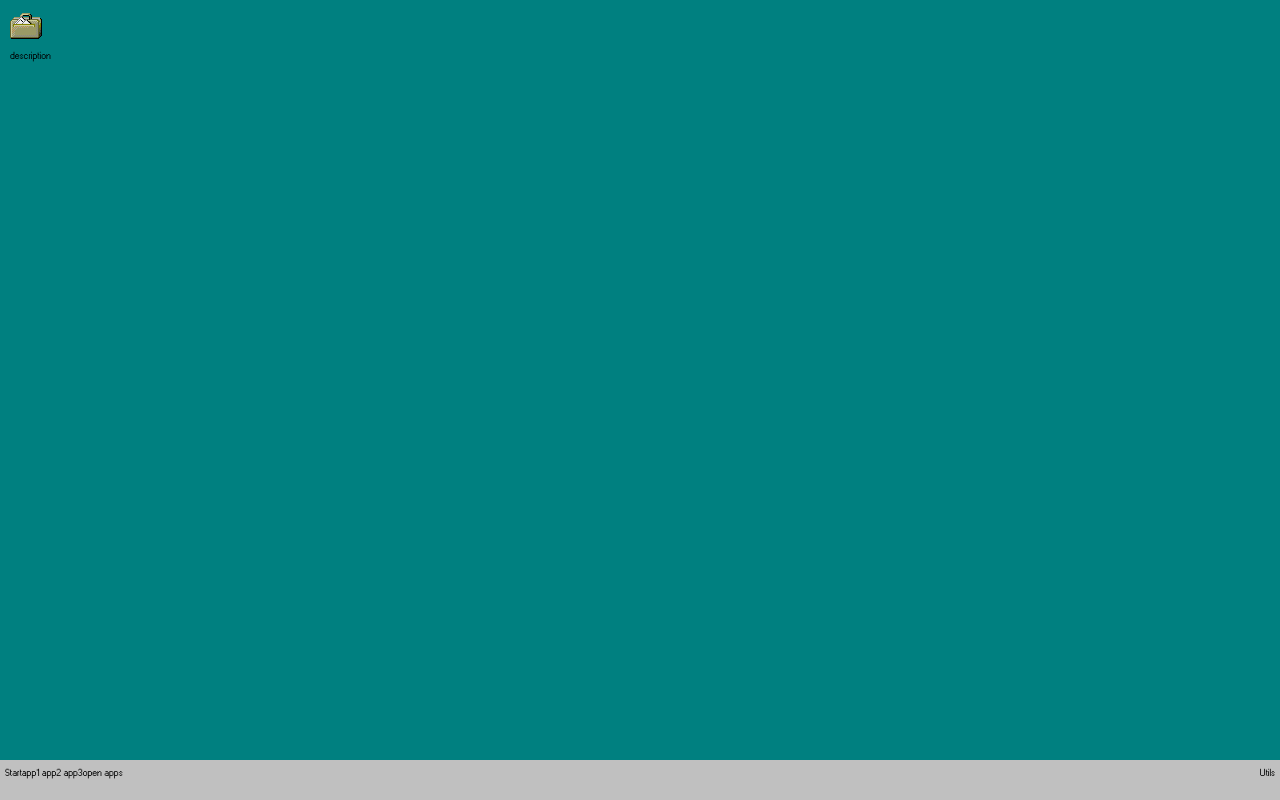
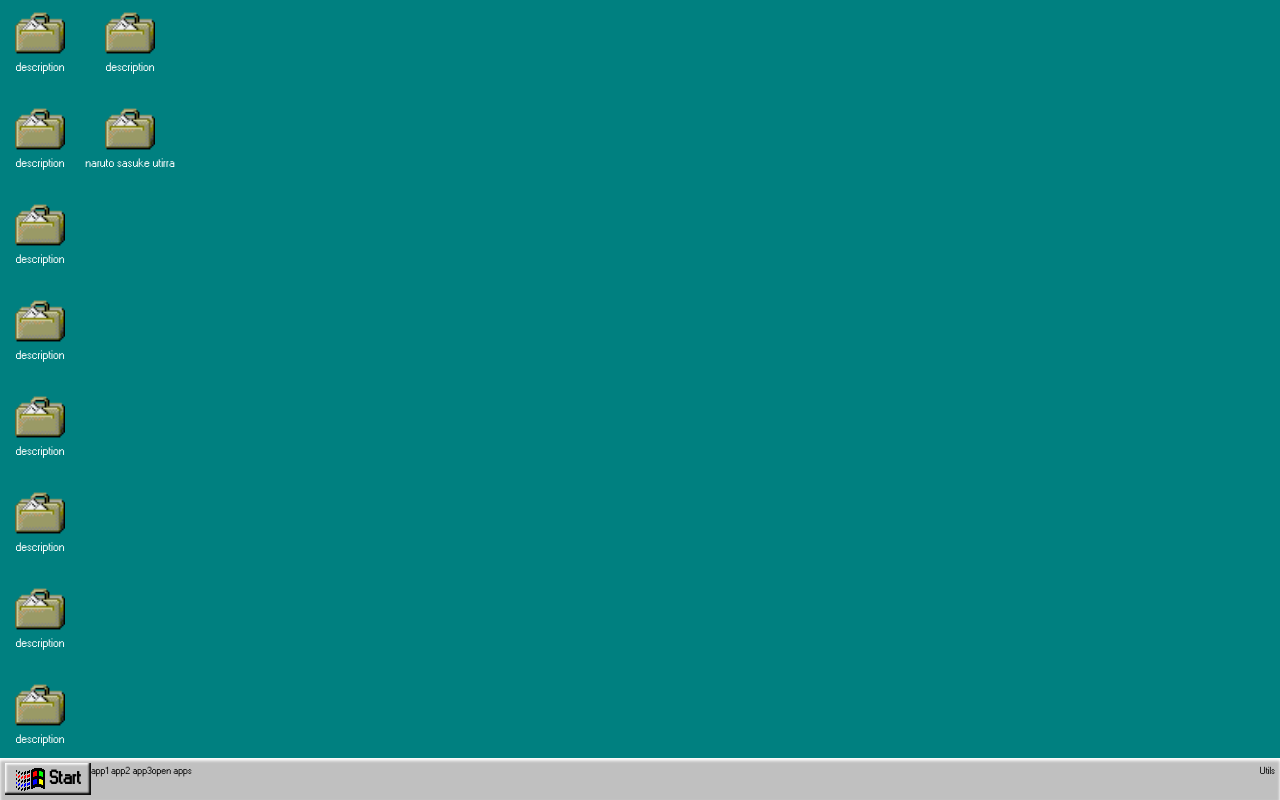
Before and after one commit to Roberson-Andrade/windows98-app, a website built with webpack: page src/template.html in a window 1280 px wide. Built offline with nearby package versions, Linux system fonts and the light colour scheme.

Commit message:
Win btn and grid layout done

```diff
--- a/src/scss/abstract/_variables.scss
+++ b/src/scss/abstract/_variables.scss
@@ -1,2 +1,4 @@
 $color-primary: #C0C0C0;
 $backgroud-color: #008080;
+
+$font-size-icon: 1.2rem
--- a/src/scss/layout/_toolbar.scss
+++ b/src/scss/layout/_toolbar.scss
@@ -5,8 +5,29 @@
     display: flex;
     padding: .5rem;
 
+    box-shadow:
+            inset 0px 2px 3px #fff,
+            inset 0px 3px 3px #dfdfdf;
+
     &__startBtn {
+        display: flex;
+        align-items: center;
+        padding: 0 1rem 0 1rem;
 
+        box-shadow:
+            inset -2px -2px 2px #0a0a0a,
+            inset 1px 1px 2px #fff,
+            inset -2px -2px 2px grey,
+            inset 2px 2px 2px #dfdfdf;
+
+        &__icon {
+            margin-right: .2rem;
+        }
+
+        &__text {
+            font-size: 1.9rem;
+            font-weight: 800;
+        }
     }
 
     &__apps {
--- a/src/scss/layout/_workspace.scss
+++ b/src/scss/layout/_workspace.scss
@@ -3,10 +3,31 @@
     background-color: $backgroud-color;
 
     display: grid;
-    grid-template-columns: repeat(10, 1fr);
+    grid-auto-flow: column;
+    grid-template-columns: repeat(auto-fit, 8rem);
     grid-template-rows: repeat(8, 1fr);
     gap: 1rem;
-    grid-auto-flow: column;
+    justify-items: center;
+    align-items: center;
 
-    padding: 1rem;
+    &__item {
+        display: flex;
+        flex-direction: column;
+        align-items: center;
+
+
+        width: 10rem;
+        &__icon {
+            display: block;
+            width: 5rem;
+
+        }
+
+        &__text {
+            text-align: center;
+            color: #fff;
+            font-size: $font-size-icon;
+            line-height: 1.7;
+        }
+    }
 }
--- a/src/template.html
+++ b/src/template.html
@@ -10,42 +10,62 @@
 <body>
     <div class="container">
         <div class="workspace">
-            <div class="worspace__item worspace__item--1">
-                <img class="worspace__item__icon" src="./Images/briefcase-3.png">
-                <p>description</p>
+            <div class="workspace__item workspace__item--1">
+                <img class="workspace__item__icon" src="./Images/briefcase-3.png">
+                <p class="workspace__item__text">description</p>
             </div>
 
-            <div class="worspace__item worspace__item--2">
+            <div class="workspace__item workspace__item--2">
+                <img class="workspace__item__icon" src="./Images/briefcase-3.png">
+                <p class="workspace__item__text">description</p>
+            </div>
 
+            <div class="workspace__item workspace__item--3">
+                <img class="workspace__item__icon" src="./Images/briefcase-3.png">
+                <p class="workspace__item__text">description</p>
             </div>
-            <div class="worspace__item worspace__item--3">
 
+            <div class="workspace__item workspace__item--4">
+                <img class="workspace__item__icon" src="./Images/briefcase-3.png">
+                <p class="workspace__item__text">description</p>
             </div>
-            <div class="worspace__item worspace__item--4">
 
+            <div class="workspace__item workspace__item--5">
+                <img class="workspace__item__icon" src="./Images/briefcase-3.png">
+                <p class="workspace__item__text">description</p>
             </div>
-            <div class="worspace__item worspace__item--5">
 
+            <div class="workspace__item workspace__item--6">
+                <img class="workspace__item__icon" src="./Images/briefcase-3.png">
+                <p class="workspace__item__text">description</p>
             </div>
-            <div class="worspace__item worspace__item--6">
 
+            <div class="workspace__item workspace__item--7">
+                <img class="workspace__item__icon" src="./Images/briefcase-3.png">
+                <p class="workspace__item__text">description</p>
             </div>
-            <div class="worspace__item worspace__item--7">
 
+            <div class="workspace__item workspace__item--8">
+                <img class="workspace__item__icon" src="./Images/briefcase-3.png">
+                <p class="workspace__item__text">description</p>
             </div>
-            <div class="worspace__item worspace__item--8">
 
+            <div class="workspace__item workspace__item--9">
+                <img class="workspace__item__icon" src="./Images/briefcase-3.png">
+                <p class="workspace__item__text">description</p>
             </div>
-            <div class="worspace__item worspace__item--9">
 
-            </div>
-            <div class="worspace__item worspace__item--10">
-
+            <div class="workspace__item workspace__item--10">
+                <img class="workspace__item__icon" src="./Images/briefcase-3.png">
+                <p class="workspace__item__text">naruto sasuke utirra</p>
             </div>
         </div>
 
         <div class="toolbar">
-            <div class="toolbar__startBtn">Start</div>
+            <div class="toolbar__startBtn">
+                <img class="toolbar__startBtn__icon" src="./Images/windows-0.png">
+                <p class="toolbar__startBtn__text">Start</p>
+            </div>
             <div class="toolbar__apps">
                 <span>app1</span>
                 <span>app2</span>
```
